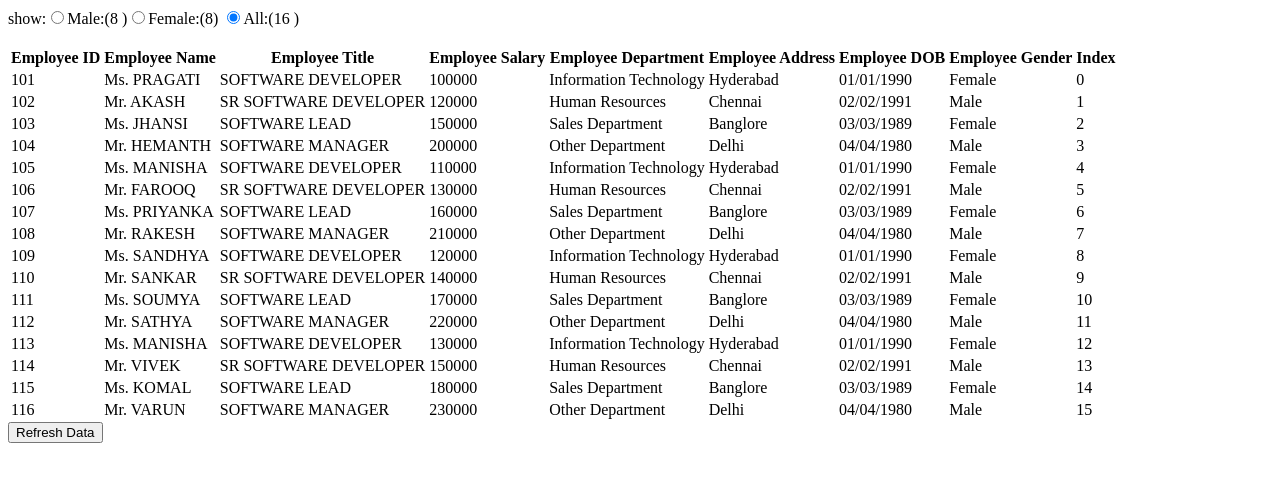
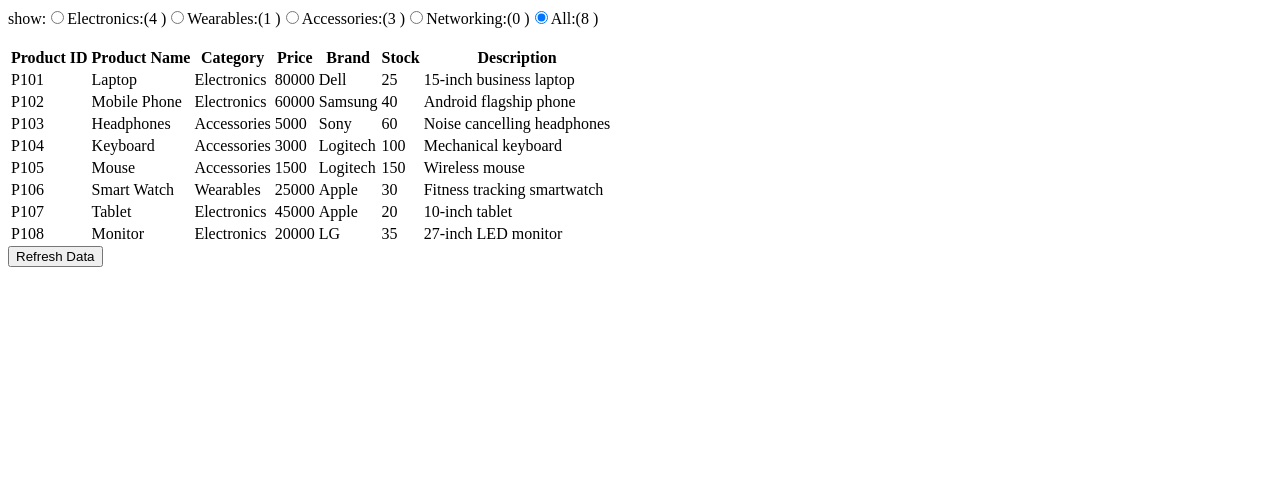
Before and after one commit to NagulapallyAkhilReddy/AngularSep15VijayKumar, an Angular app in the folder session13/: page / in a window 1280 px wide. Shown: the top 482 px of the page. Built offline with nearby package versions, Linux system fonts and the light colour scheme.

Commit message:
implemented the same concept, passing the event from one component to other for products and categories components

```diff
--- a/session13/src/app/categories/categories.html
+++ b/session13/src/app/categories/categories.html
@@ -1,9 +1,11 @@
 <span>show:</span>
-<input type="radio" name="options" value="electronics">
+<input type="radio" name="options" value="Electronics" (change)="onCategoryChange()" [(ngModel)]="selectedCategory" />
 <span>{{'Electronics:('+Electronics+' )'}}</span>
-<input type="radio" name="options" value="wearables">
+<input type="radio" name="options" value="Wearables" (change)="onCategoryChange()" [(ngModel)]="selectedCategory" />
 <span>{{'Wearables:('+Wearables+' )'}}</span>
-<input type="radio" name="options" value="accessories">
+<input type="radio" name="options" value="Accessories" (change)="onCategoryChange()" [(ngModel)]="selectedCategory" />
 <span>{{'Accessories:('+Accessories+' )'}}</span>
-<input type="radio" name="options" value="networking">
+<input type="radio" name="options" value="Networking" (change)="onCategoryChange()" [(ngModel)]="selectedCategory" />
 <span>{{'Networking:('+Networking+' )'}}</span>
+<input type="radio" name="options" value="All" (change)="onCategoryChange()" [(ngModel)]="selectedCategory" />
+<span>{{'All:('+All+' )'}}</span>
--- a/session13/src/app/categories/categories.ts
+++ b/session13/src/app/categories/categories.ts
@@ -1,8 +1,9 @@
-import { Component, Input } from '@angular/core';
+import { Component, EventEmitter, Input, Output } from '@angular/core';
+import { FormsModule } from '@angular/forms';
 
 @Component({
   selector: 'app-categories',
-  imports: [],
+  imports: [FormsModule],
   templateUrl: './categories.html',
   styleUrl: './categories.css',
 })
@@ -19,4 +20,14 @@ export class Categories {
   @Input()
   Networking:number=5;
 
+  selectedCategory:string='All';
+
+
+  @Output()
+  categoryChange:EventEmitter<string>=new EventEmitter<string>();
+
+  onCategoryChange(){
+    this.categoryChange.emit(this.selectedCategory);
+  }
+
 }
--- a/session13/src/app/employee-count/employee-count.html
+++ b/session13/src/app/employee-count/employee-count.html
@@ -1,7 +1,7 @@
 <span>show:</span>
-<input type="radio" name="options" value="Male" (change)="onRadioButtonChange($event.target.value)" [(ngModel)]="radioButtonValue" />
+<input type="radio" name="options" value="Male" (change)="onRadioButtonChange()" [(ngModel)]="radioButtonValue" />
 <span>{{'Male:('+male+' )'}}</span>
-<input type="radio" name="options" value="Female" (change)="onRadioButtonChange($event.target.value)" [(ngModel)]="radioButtonValue" />
+<input type="radio" name="options" value="Female" (change)="onRadioButtonChange()" [(ngModel)]="radioButtonValue" />
 <span>{{'Female:('+female+') '}}</span>
-<input type="radio" name="options" value="all" (change)="onRadioButtonChange($event.target.value)" [(ngModel)]="radioButtonValue" />
+<input type="radio" name="options" value="all" (change)="onRadioButtonChange()" [(ngModel)]="radioButtonValue" />
 <span>{{'All:('+all+' )'}}</span>
--- a/session13/src/app/employee-count/employee-count.ts
+++ b/session13/src/app/employee-count/employee-count.ts
@@ -24,8 +24,8 @@ export class EmployeeCount {
   countRadioButtonChange:EventEmitter<string>=new EventEmitter<string>();
 
 
-  onRadioButtonChange(value:string){
-    this.countRadioButtonChange.emit(value);
+  onRadioButtonChange(){
+    this.countRadioButtonChange.emit(this.radioButtonValue);
   }
 
 }
--- a/session13/src/app/first/first.html
+++ b/session13/src/app/first/first.html
@@ -2,6 +2,6 @@
 <!-- <app-visiting-component [empObj]="empInput"></app-visiting-component> -->
 <!-- <app-employee-details ></app-employee-details> -->
 
-<app-latest-data></app-latest-data>
+<!-- <app-latest-data></app-latest-data> -->
 <!-- <app-default-pipe></app-default-pipe> -->
-<!-- <app-products></app-products> -->
+<app-products></app-products>
--- a/session13/src/app/products/products.html
+++ b/session13/src/app/products/products.html
@@ -1,4 +1,4 @@
-<app-categories [All]="totalProductsCount()" [Electronics]="totalElectonicsCount()" [Accessories]="totalAccessoriesCount()" [Wearables]="totalWearablesCount()" [Networking]="totalNetworkingCount()"></app-categories>
+<app-categories [All]="totalProductsCount()" [Electronics]="totalElectonicsCount()" [Accessories]="totalAccessoriesCount()" [Wearables]="totalWearablesCount()" [Networking]="totalNetworkingCount()" (categoryChange)="onCategoryChange($event)"></app-categories>
 <br><br>
 <table>
   <thead>
@@ -13,7 +13,8 @@
 
   </thead>
   <tbody>
-    <tr *ngFor="let product of allProducts">
+    <ng-container *ngFor="let product of allProducts; trackBy:trackByProductId; let i = index">
+      <tr *ngIf="product.category==selectedCategory || selectedCategory=='All'">
         <td>{{ product.productId }}</td>
         <td>{{ product.productName }}</td>
         <td>{{ product.category }}</td>
@@ -22,6 +23,8 @@
         <td>{{ product.stock }}</td>
         <td>{{ product.description }}</td>
       </tr>
+    </ng-container>
+
 
   </tbody>
 </table>
--- a/session13/src/app/products/products.ts
+++ b/session13/src/app/products/products.ts
@@ -19,6 +19,7 @@ export class Products {
   stock: string;
   description: string;
 }[] = [];
+  selectedCategory: string='All';
 
 constructor() {
   this.allProducts = [
@@ -72,6 +73,15 @@ totalNetworkingCount():number{
   return this.allProducts.filter(product => product.category === 'Networking').length;
 }
 
+trackByProductId(index: number, product: any): string {
+  return product.productId;
+}
+
+onCategoryChange(value:string){
+  console.log("The value that was selected is: " + value);
+  this.selectedCategory=value;
+}
+
 
 
 }
```
Lines whose indentation alone changed are shown as unchanged.
